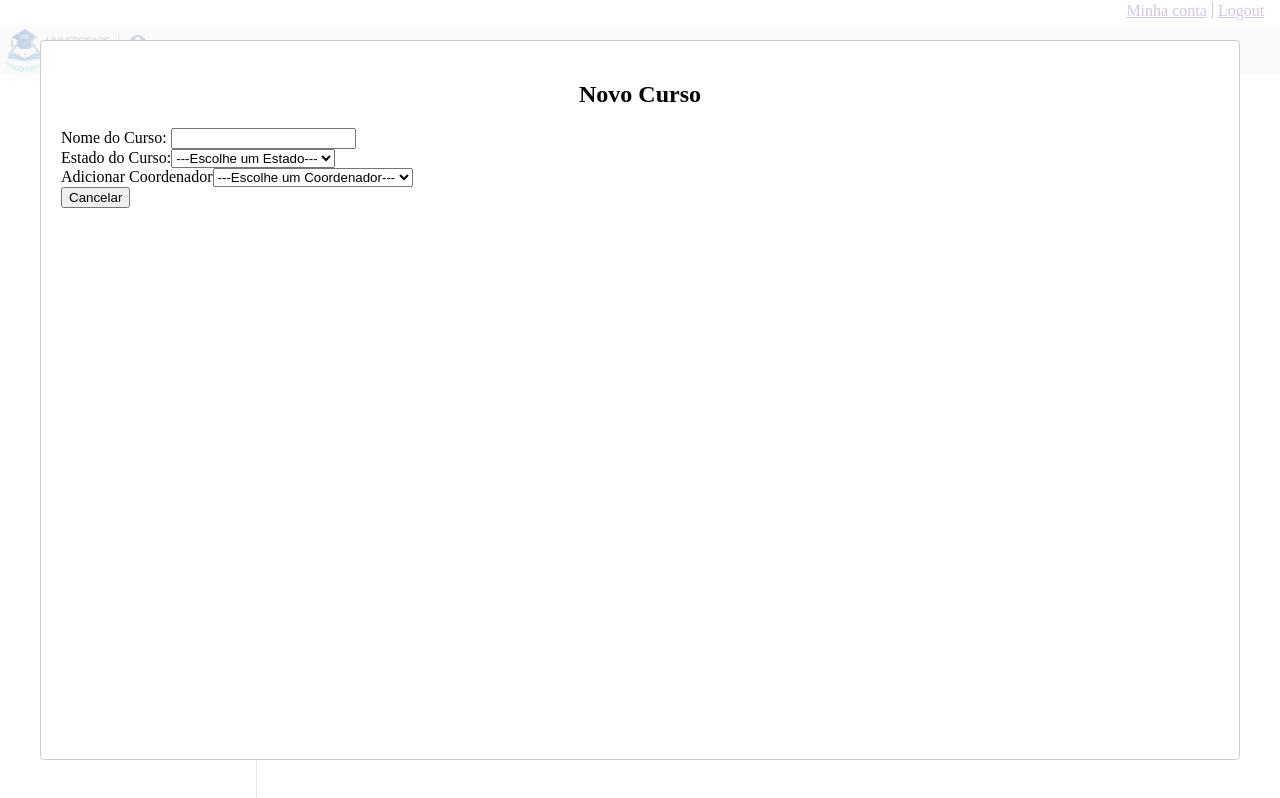
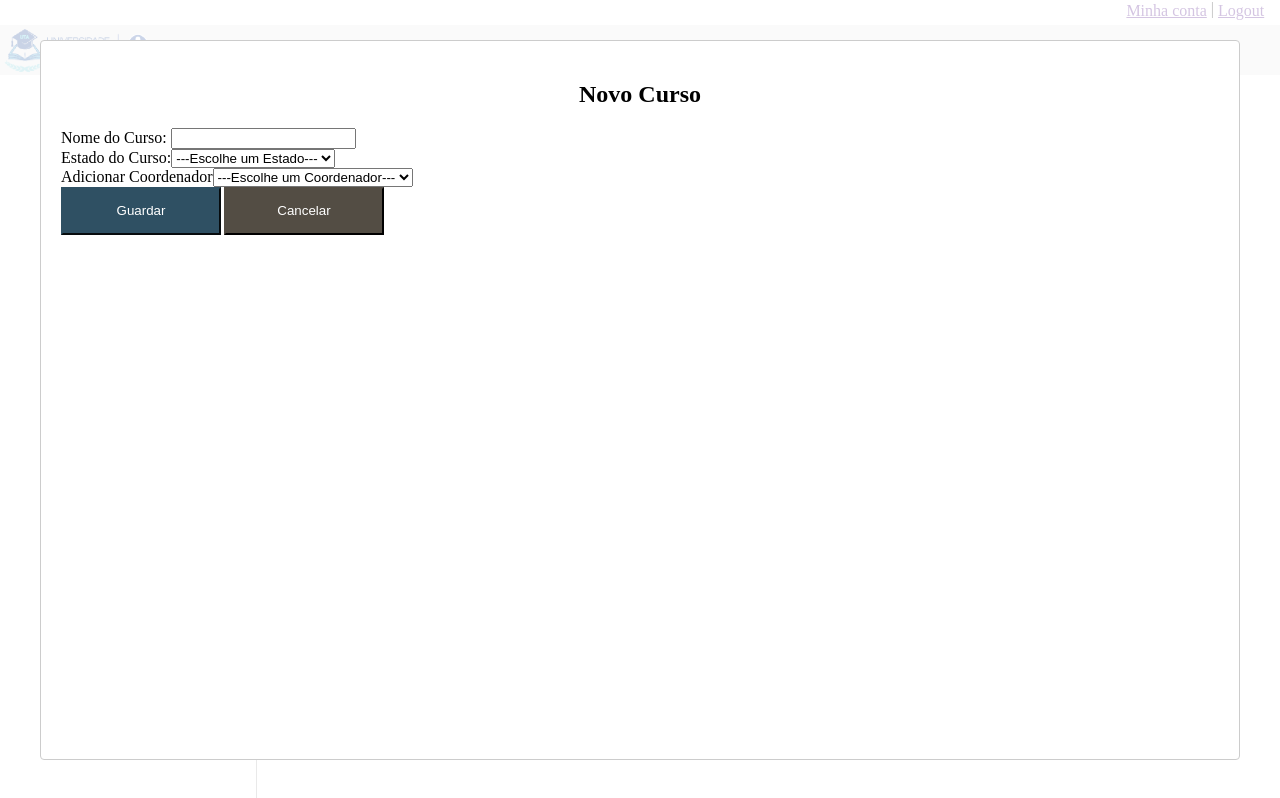
Before and after one commit to KleitonDaRosa/siacAdministracaoConfiguracao, a React (Create React App) app: page / in a window 1280 px wide. Both pictures are taken after a click on the button "Adiconar Novo Curso". Shown: the top 798 px of the page. Built offline with nearby package versions, Linux system fonts and the light colour scheme.

Commit message:
Modal-Formulario-Curso

```diff
--- a/src/Components/GerirCursos.css
+++ b/src/Components/GerirCursos.css
@@ -1,13 +1,39 @@
+.button-cancelar{
+    height:6vh;
+    width: 20vh;
+    color:white;
+    background-color: #534D44;
+    border-color: #534D44;
+    margin-left: 3px;
+
+
+}
+
+#button-criarNovoCurso  {
+    background-color: #2F5063;
+    border-color: #2F5063;
+    color: white;
+    margin-left: 3px;
+}
+
+
+
+.button-guardar{
+    background-color: #2F5063;
+    border-color: #2F5063;
+    color: white;
+    height:6vh;
+    width: 20vh;
+}
+
+
+
 html{
     overflow-y:hidden;
     overflow-x:hidden;
 }
 
-.lista-cursos button{
-    height: 45px;
-   align: center;
 
-}
 
 table{
     position: absolute;
--- a/src/Components/GerirCursos.js
+++ b/src/Components/GerirCursos.js
@@ -10,12 +10,14 @@ function GerirCursos() {
 
     return (
 
-
             <div>
                 {/*Modal Para o formulario criar Novo Curso*/}
                 <div className='modal-classe'>
-                    <button onClick={()=> setModalIsOpen(true)}>Adiconar Novo Curso</button>
+                    <button id='button-criarNovoCurso' onClick={()=> setModalIsOpen(true)}>Adiconar Novo Curso</button>
                     <Modal isOpen={modalIsOpen} onRequestClose={()=> setModalIsOpen(false)}>
+
+                        <div className="container">
+                            <div className="box">
                                 <form>
                                     <h2>Novo Curso</h2>
                                     <div>
@@ -51,11 +53,11 @@ function GerirCursos() {
 
 
                                 </form>
+                            </div>
+                        </div>
+                        <button className='button-guardar' onClick={()=>setModalIsOpen(false)}>Guardar</button>
+                        <button className='button-cancelar' onClick={()=> setModalIsOpen(false)}>Cancelar</button>
 
-
-
-
-                        <button onClick={()=> setModalIsOpen(false)}>Cancelar</button>
                     </Modal>
 
 
```
Lines whose indentation alone changed are shown as unchanged.
